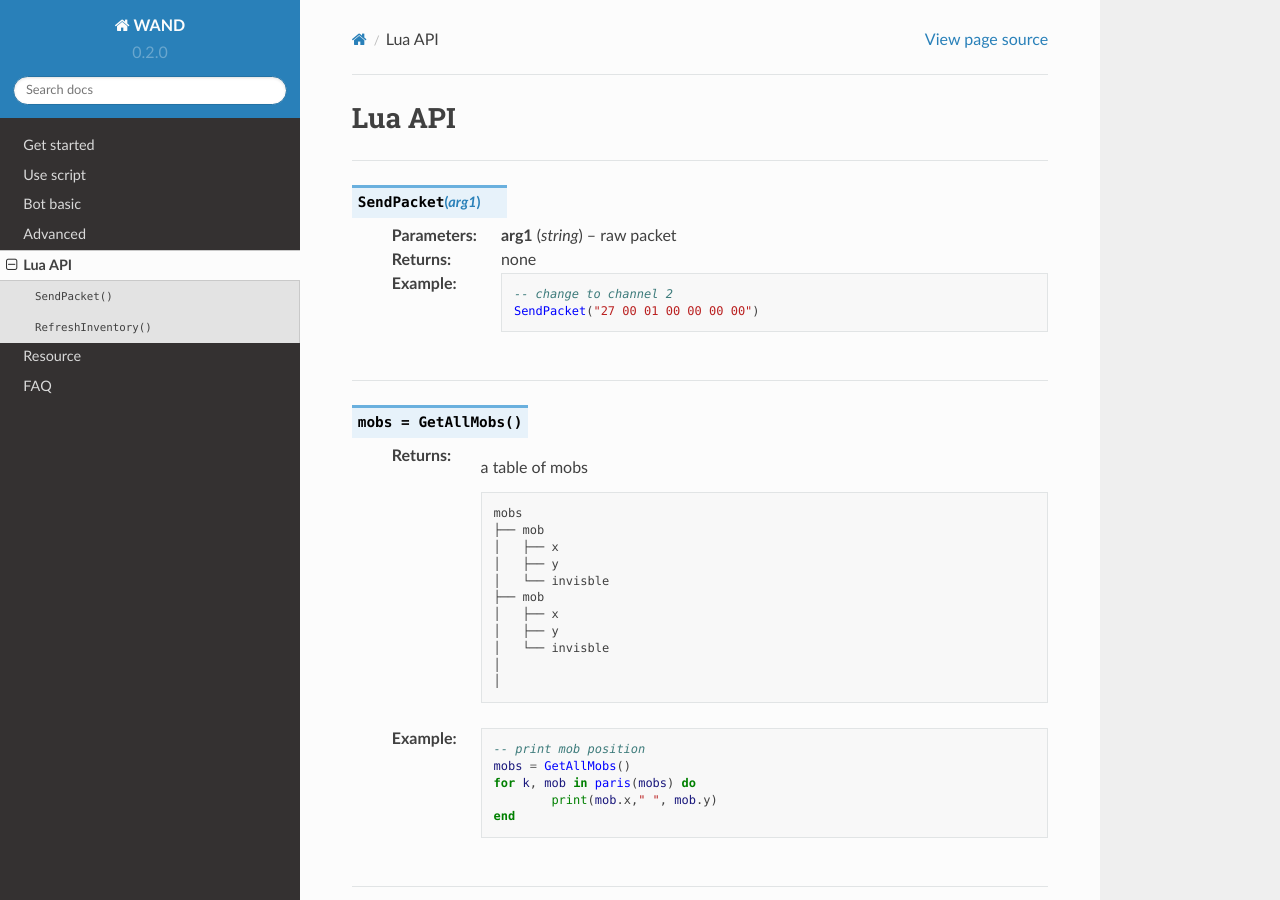
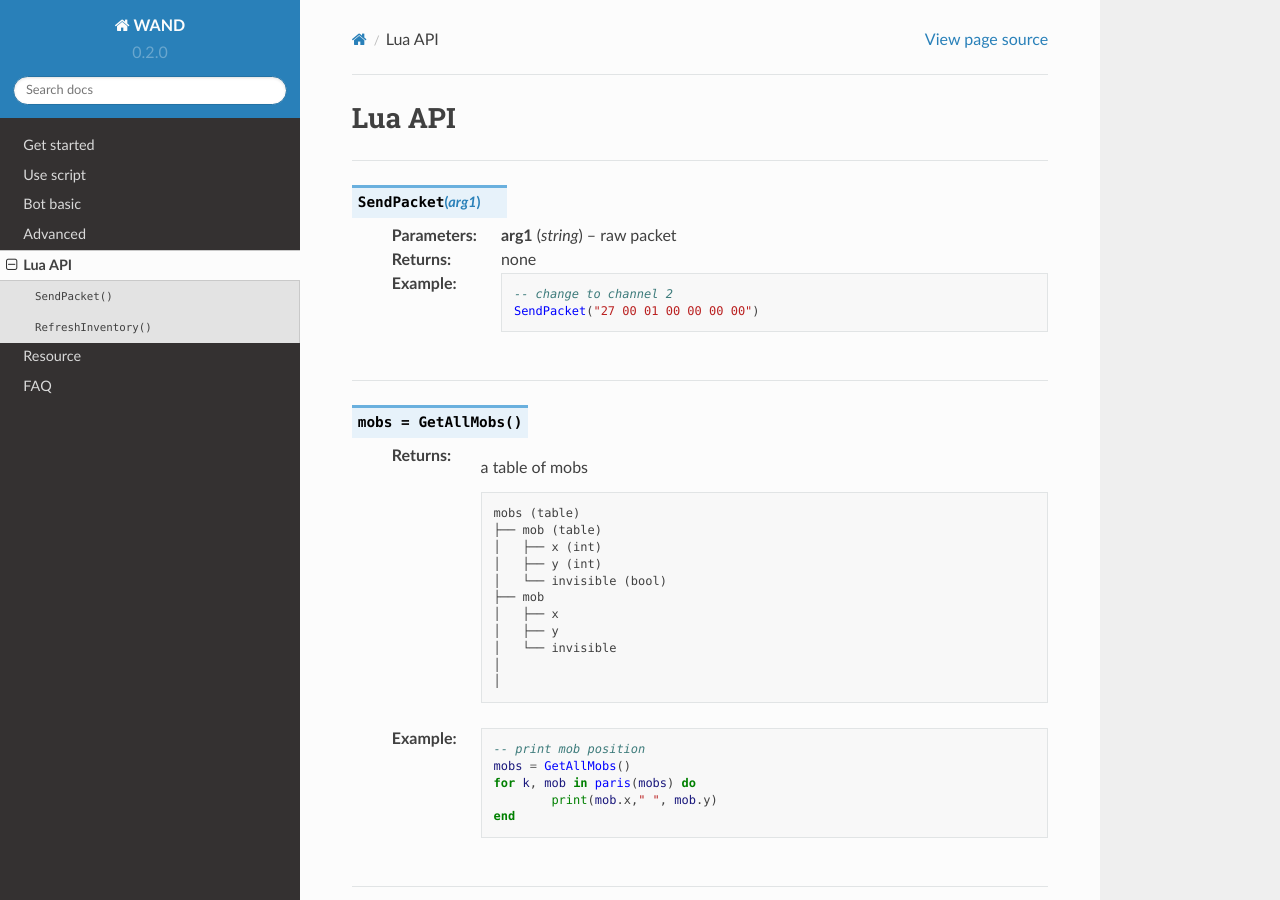
Before and after one commit to SpikeMogo/New_WAND, a Sphinx documentation site: the page built from docs/source/api.rst, in a window 1280 px wide and 900 px high. Built offline with Sphinx 7.4.7 and the Read the Docs theme 2.0.0, drawn with Linux system fonts in a browser that asks for light colours.

```diff
--- a/docs/source/api.rst
+++ b/docs/source/api.rst
@@ -22,15 +22,15 @@ Lua API
 
 		.. code-block:: text
 
-			mobs
+			mobs (table)
+			├── mob (table)
+			│   ├── x (int)
+			│   ├── y (int)
+			│   └── invisible (bool)
 			├── mob
 			│   ├── x
 			│   ├── y
-			│   └── invisble
-			├── mob
-			│   ├── x
-			│   ├── y
-			│   └── invisble
+			│   └── invisible
 			│
 			│
 
```
